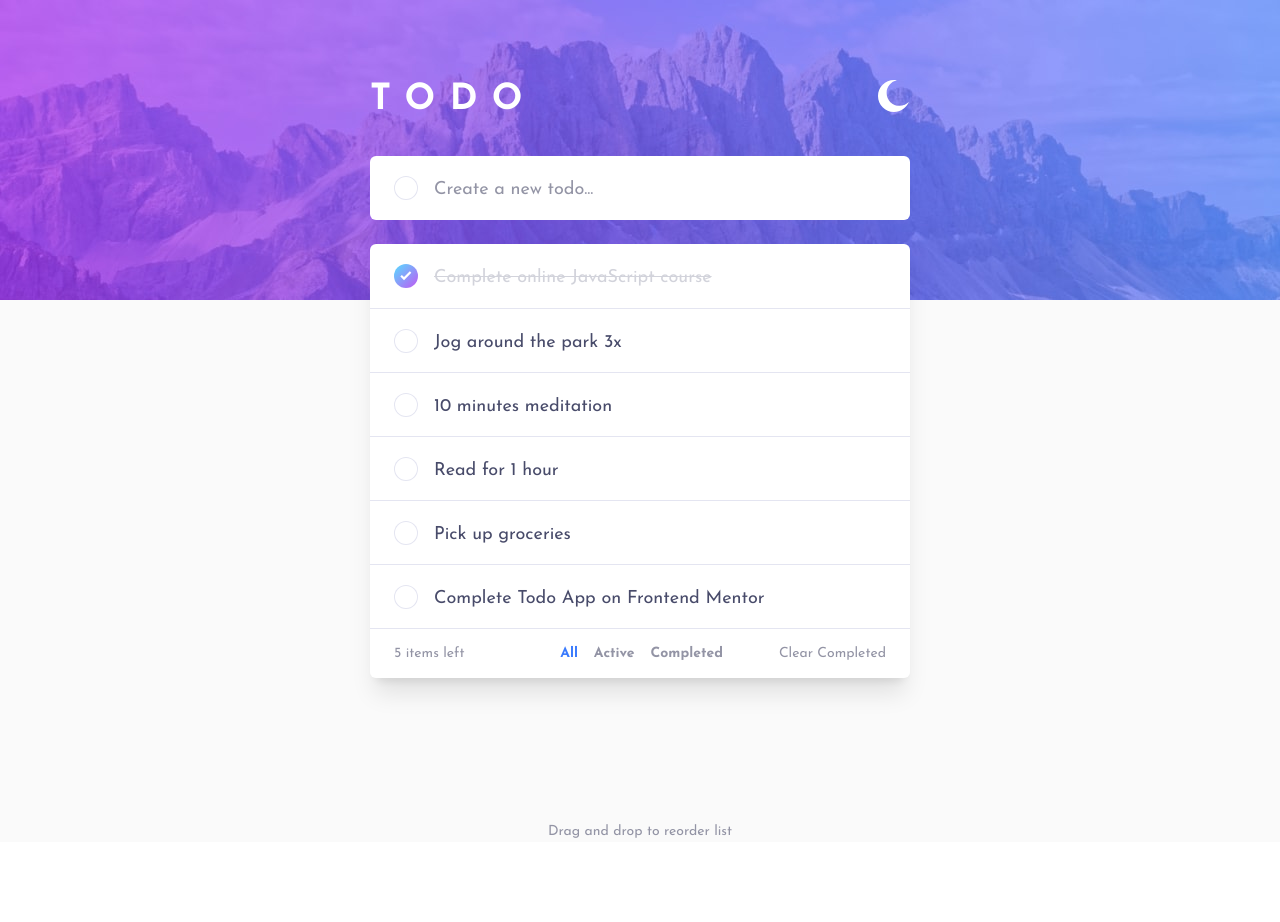
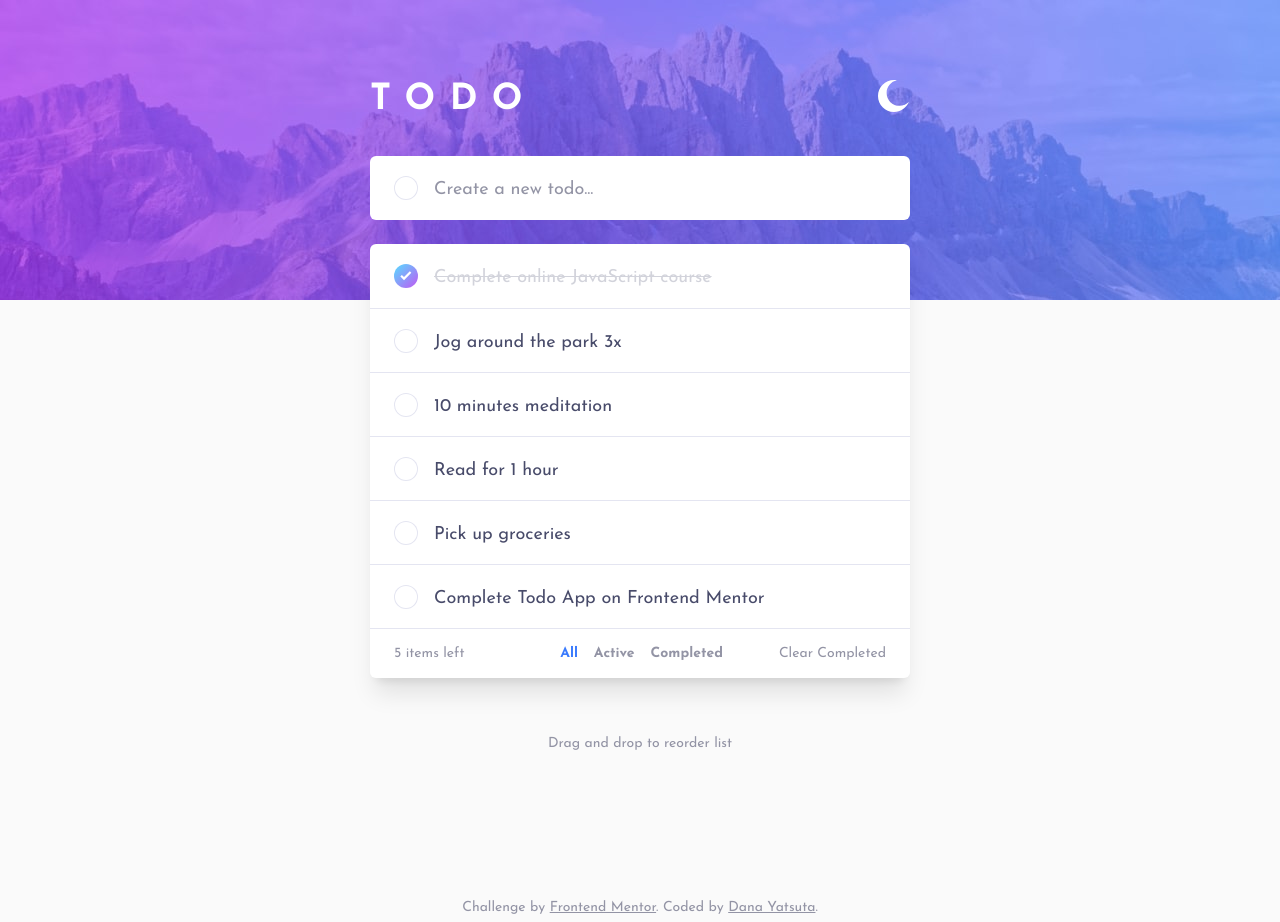
Before and after one commit to danaYatsuta/fm-todo-app, a Vue app: page / in a window 1280 px wide. Before the commit the page ends 842 px from the top, so only its background shows below. Built offline with nearby package versions, Linux system fonts and the light colour scheme.

Commit message:
Attribution and minor corrections

```diff
--- a/src/App.vue
+++ b/src/App.vue
@@ -18,16 +18,38 @@ export default {
 <template>
   <div :class="{ 'dark': darkModeEnabled }">
     <div
-      class="flex min-h-screen flex-col bg-very-light-gray font-josefin-sans text-sm text-very-dark-grayish-blue dark:bg-dt-very-dark-blue dark:text-dt-light-grayish-blue md:text-lg"
+      class="flex flex-col bg-very-light-gray font-josefin-sans text-sm text-very-dark-grayish-blue dark:bg-dt-very-dark-blue dark:text-dt-light-grayish-blue md:text-lg"
     >
       <TheHeader @toggle-dark-mode="darkModeEnabled = !darkModeEnabled" />
-      <main class="flex-1">
+
+      <main class="-translate-y-24 md:-translate-y-36">
         <TheTodoList />
 
-        <p class="text-center text-sm text-dark-grayish-blue dark:text-dt-very-dark-grayish-blue">
+        <p
+          class="mt-10 text-center text-sm text-dark-grayish-blue dark:text-dt-very-dark-grayish-blue md:mt-14"
+        >
           Drag and drop to reorder list
         </p>
       </main>
+
+      <footer class="pb-1 text-center text-sm text-dark-grayish-blue">
+        <span>
+          Challenge by
+          <a
+            href="https://www.frontendmentor.io?ref=challenge"
+            target="_blank"
+            class="underline hover:text-bright-blue"
+            >Frontend Mentor</a
+          >.
+        </span>
+
+        <span class="whitespace-pre"
+          >Coded by
+          <a href="https://github.com/danaYatsuta" class="underline hover:text-bright-blue"
+            >Dana Yatsuta</a
+          >.</span
+        >
+      </footer>
     </div>
   </div>
 </template>
--- a/src/components/TheTodoList.vue
+++ b/src/components/TheTodoList.vue
@@ -92,7 +92,7 @@ export default {
 </script>
 
 <template>
-  <div class="-translate-y-24 px-6 md:-translate-y-36">
+  <div class="px-6">
     <div class="mx-auto flex max-w-xl flex-col gap-4 md:gap-6">
       <TodoListForm @createNewTodo="createNewTodo" />
 
```
Also changed, not shown: index.html (+0 -16 lines).
